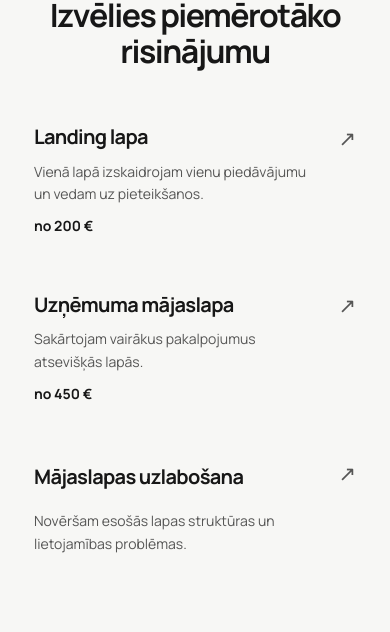
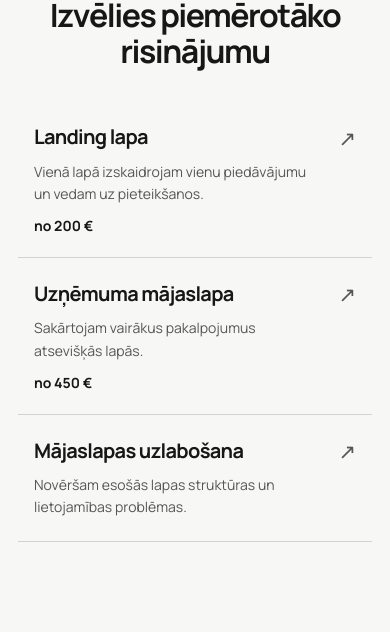
Before and after one commit to davisl24/WEBSITEAGENCY, a Next.js app: page /pakalpojumi/web-izstrade in a window 390 px wide. Shown: the part 492-1124 px from the top of the page. Built offline with nearby package versions, Linux system fonts and the light colour scheme; no server answers.

Commit message:
Tighten and align service choice rows; animate deliverables beside device visual

```diff
--- a/app/pakalpojumi/web-izstrade/page.module.css
+++ b/app/pakalpojumi/web-izstrade/page.module.css
@@ -51,9 +51,9 @@
 }
 .heroLayout{
   display:grid;
-  grid-template-columns:minmax(0,1.25fr) minmax(295px,.75fr);
+  grid-template-columns:minmax(0,1fr);
   align-items:end;
-  gap:clamp(44px,6.5vw,106px);
+  gap:0;
 }
 .heroCopy{max-width:740px}
 .serviceLabel{
@@ -153,22 +153,22 @@
   text-align:center;
   text-wrap:balance;
 }
-.offerList{display:flex;flex-direction:column;gap:12px}
+.offerList{display:flex;flex-direction:column;gap:0}
 .offerLink{
   display:grid;
-  grid-template-columns:minmax(180px,1.04fr) minmax(250px,1.36fr) minmax(105px,.45fr) 24px;
+  grid-template-columns:minmax(205px,.95fr) minmax(270px,1.3fr) minmax(100px,.4fr) 22px;
   align-items:center;
   gap:30px;
-  min-height:145px;
-  padding:31px 34px;
-  border:0;
-  border-radius:21px;
+  min-height:104px;
+  padding:23px 25px;
+  border-bottom:1px solid var(--web-line);
+  border-radius:0;
   background:transparent;
   color:var(--web-ink);
   text-decoration:none;
   transition:background .18s ease;
 }
-.offerLink:hover{background:var(--web-hover)}
+.offerLink:hover{background:var(--web-hover);border-radius:16px}
 .offerLink h3{
   grid-column:1;
   margin:0;
@@ -211,7 +211,7 @@
   gap:clamp(36px,5vw,78px);
   align-items:center;
 }
-.includedGrid{
+ .includedGrid{
   display:grid;
   grid-template-columns:repeat(2,minmax(0,1fr));
   column-gap:28px;
@@ -410,7 +410,7 @@
 
 @media(max-width:1000px){
   .heroLayout{gap:42px;grid-template-columns:minmax(0,1.15fr) minmax(260px,.85fr)}
-  .offerLink{gap:20px;padding:28px 22px;grid-template-columns:minmax(160px,1fr) minmax(210px,1.2fr) minmax(100px,.5fr) 24px}
+  .offerLink{gap:20px;padding:21px 22px;grid-template-columns:minmax(160px,1fr) minmax(210px,1.2fr) minmax(100px,.5fr) 24px}
   .includedLayout{grid-template-columns:1fr;gap:30px}
   .includedGrid{max-width:780px;margin:0 auto;width:100%}
   .deviceVisual{width:min(100%,560px);margin:0 auto}
@@ -471,3 +471,8 @@
   .processGrid::before{transform:none}
   .step{opacity:1;transform:none}
 }
+
+/* Browser review: line-aligned packages and reveal around the device model. */
+.includedItem{transition:transform .68s cubic-bezier(.22,1,.36,1),opacity .55s ease}
+.includedItem:nth-child(2n){transition-delay:.08s}
+@media(min-width:761px){.hero{padding-bottom:48px}.offerLink:hover{border-radius:16px}.includedLayout{align-items:center}}
```
